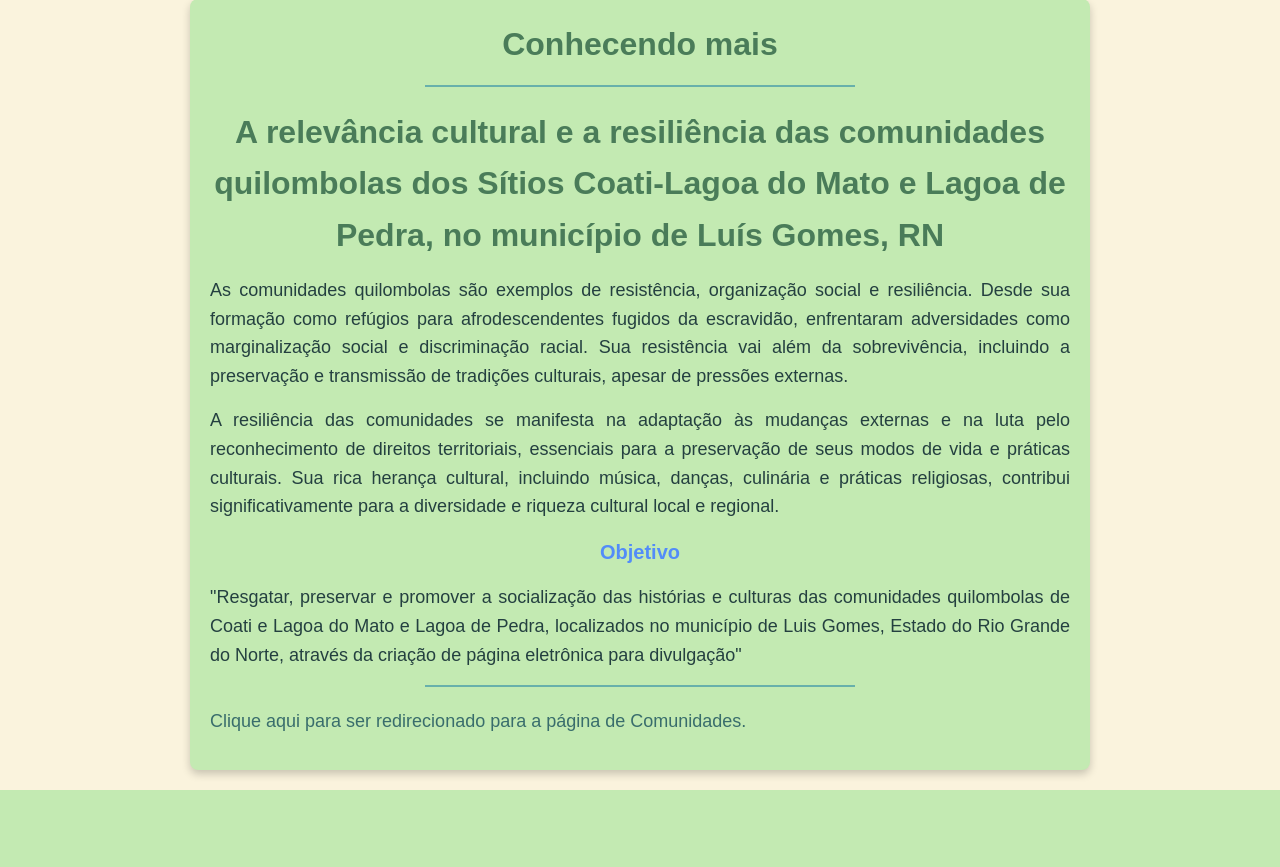
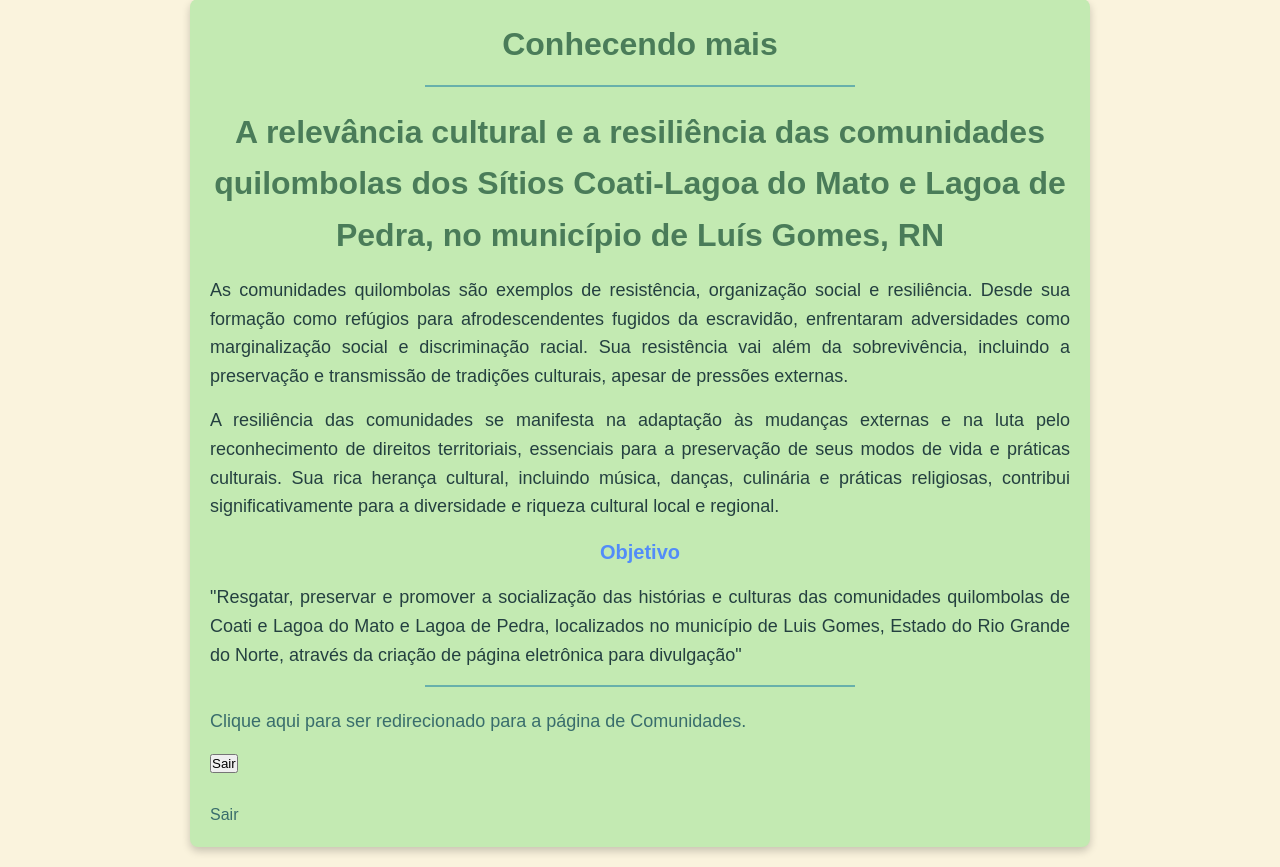
Before and after one commit to Zaiko0012/projetoweb, a Flask app: template templates/lobby.html in a window 1280 px wide. Shown: the part 21-888 px from the top of the page. Before the commit the page ends 811 px from the top, so only its background shows below. Run offline with Flask 3, Linux system fonts and the light colour scheme; the template is opened without the code that fills it, so the values that code supplies are empty.

Commit message:
coloquei as coisas sercretas

```diff
--- a/server.py
+++ b/server.py
@@ -3,6 +3,8 @@ import dao
 from flask import *
 
 app = Flask(__name__)
+
+app.secret_key = '!@S4KUR4@!@!'
 
 @app.route('/login', methods=['POST'])
 def fazer_login():
@@ -11,10 +13,16 @@ def fazer_login():
     saida = dao.login(login, senha)
     print(saida)
     if len(saida) > 0:
+        session['login'] = login
         nome_user = saida[0][0]
         return render_template('lobby.html' ,nome=nome_user)
     else:
         return render_template('register.html')
+
+@app.route('/logout', methods=['POST', 'GET'])
+def sair():
+    session.pop('login')
+    return render_template('register.html')
 
 @app.route('/')
 def home():
@@ -56,7 +64,6 @@ def listar_usuarios():
     print(usuarios)
     return render_template('listadeusuarios.html', lista=usuarios)
 
-
 @app.route('/cadastrareditais', methods=['POST'])
 def cadastrar_editais():
     nomeedital = request.form.get('nomeedital')
--- a/templates/lobby.html
+++ b/templates/lobby.html
@@ -30,6 +30,12 @@
       através da criação de página eletrônica para divulgação"</p>
     <hr>
      <p><a href="{{ url_for('redirecionar') }}">Clique aqui para ser redirecionado para a página de Comunidades.</a></p>
+
+     <form action="/logout" method="post">
+            <button type="submit">Sair</button>
+        </form>
+        <br>
+        <a href="/logout">Sair</a>
   </div>
 
 </body>
```
